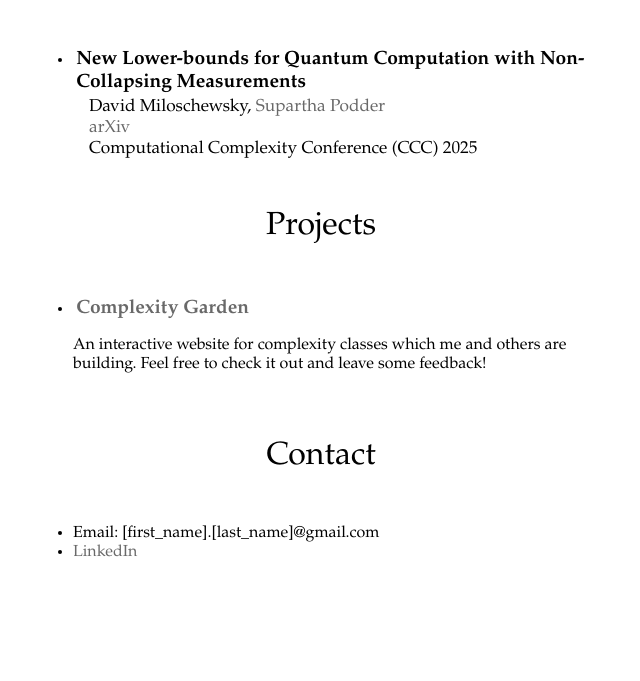
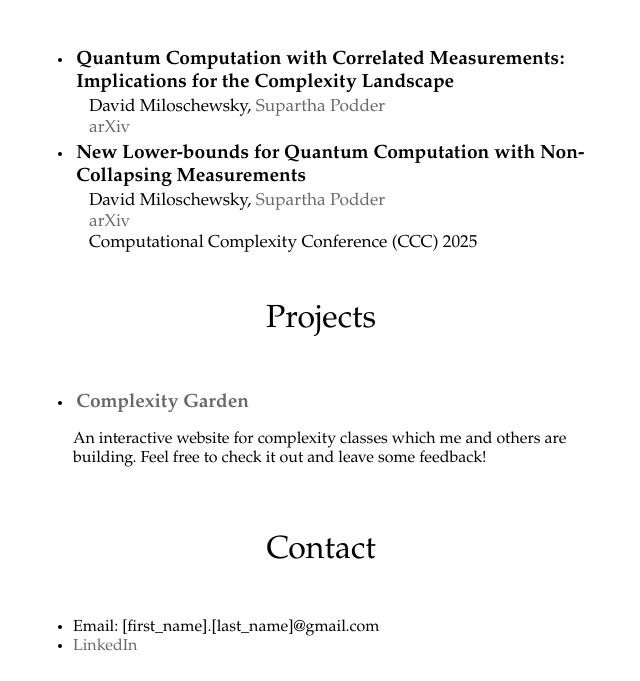
Before and after one commit to dmilosch/dmilosch.github.io, a plain HTML site: page index.html in a window 1280 px wide. Shown: the part 701-1382 px from the top of the page, without its empty margins (319-959 px from the left). Before the commit the page ends 1311 px from the top, so only its background shows below. Drawn offline with Linux system fonts and the light colour scheme.

Commit message:
Automatic papers + projects

```diff
--- /dev/null
+++ b/data.json
@@ -0,0 +1,32 @@
+{
+  "research": [
+    {
+        "title": "Quantum Computation with Correlated Measurements: Implications for the Complexity Landscape",
+        "authors": [
+            "David Miloschewsky",
+            { "name": "Supartha Podder", "url": "https://www.suparthapodder.com" }
+        ],
+        "links": {
+          "arXiv": "https://arxiv.org/abs/2507.03692"
+        }
+    },
+    {
+      "title": "New Lower-bounds for Quantum Computation with Non-Collapsing Measurements",
+      "authors": [
+        "David Miloschewsky",
+        { "name": "Supartha Podder", "url": "https://www.suparthapodder.com" }
+      ],
+      "links": {
+        "arXiv": "https://arxiv.org/abs/2411.04085"
+      },
+      "venue": "Computational Complexity Conference (CCC) 2025"
+    }
+  ],
+  "projects": [
+    {
+      "name": "Complexity Garden",
+      "url": "https://complexitygarden.com",
+      "description": "An interactive website for complexity classes which me and others are building. Feel free to check it out and leave some feedback!"
+    }
+  ]
+}
--- a/index.html
+++ b/index.html
@@ -5,7 +5,7 @@
 	<meta name="viewport" content="width=device-width, initial-scale=1">
 	<title>David Miloschewsky</title>
     <link rel="stylesheet" href="styles.css">
-    <!-- <script src="jsScript.js"></script> -->
+    <script src="script.js" defer></script>
 </head>
 
 <body>
@@ -39,18 +39,6 @@
 				Research
 			</div>
 			<div class="inside" id="content">
-				<ul>
-					<li>
-						<h3>
-							New Lower-bounds for Quantum Computation with Non-Collapsing Measurements
-						</h3>
-						<div id="publications">
-							David Miloschewsky, <a href="https://www.suparthapodder.com">Supartha Podder</a><br>
-							<a href="https://arxiv.org/abs/2411.04085">arXiv</a><br>
-							Computational Complexity Conference (CCC) 2025
-						</div>
-					</li>
-				</ul>
 			</div>
 		</section>
 
@@ -59,12 +47,6 @@
 				Projects
 			</div>
 			<div class="inside" id="content">
-				<ul>
-					<li>
-						<h3><a href="https://complexitygarden.com">Complexity Garden</a></h3>
-						<p>An interactive website for complexity classes which me and others are building. Feel free to check it out and leave some feedback!</p>
-					</li>
-				</ul>
 			</div>
 		</section>
 
--- /dev/null
+++ b/script.js
@@ -0,0 +1,98 @@
+document.addEventListener('DOMContentLoaded', () => {
+  fetch('data.json')
+    .then(response => response.json())
+    .then(data => {
+      populateResearch(data.research || []);
+      populateProjects(data.projects || []);
+    })
+    .catch(err => console.error('Error loading JSON data:', err));
+
+  function populateResearch(researchItems) {
+    const target = document.querySelector('#research #content');
+    if (!target) return;
+    target.innerHTML = '';
+
+    const ul = document.createElement('ul');
+    researchItems.forEach(item => {
+      const li = document.createElement('li');
+
+      const h3 = document.createElement('h3');
+      h3.textContent = item.title;
+      li.appendChild(h3);
+
+      const divPub = document.createElement('div');
+      divPub.id = 'publications';
+
+      // Authors
+      if (Array.isArray(item.authors)) {
+        const authorHtml = item.authors.map(author => {
+          if (typeof author === 'string') return author;
+          if (author && typeof author === 'object') {
+            const { name, url } = author;
+            if (url) {
+              return `<a href="${url}" target="_blank" rel="noopener noreferrer">${name}</a>`;
+            }
+            return name;
+          }
+          return '';
+        }).join(', ');
+        divPub.innerHTML = `${authorHtml}<br>`;
+      }
+
+      // Links (e.g., arXiv, DOI)
+      if (item.links && typeof item.links === 'object') {
+        Object.entries(item.links).forEach(([name, url]) => {
+          const a = document.createElement('a');
+          a.href = url;
+          a.textContent = name;
+          a.target = '_blank';
+          a.rel = 'noopener noreferrer';
+          divPub.appendChild(a);
+          divPub.appendChild(document.createElement('br'));
+        });
+      }
+
+      // Venue / extra info
+      if (item.venue) {
+        const spanVenue = document.createElement('span');
+        spanVenue.textContent = item.venue;
+        divPub.appendChild(spanVenue);
+      }
+
+      li.appendChild(divPub);
+      ul.appendChild(li);
+    });
+
+    target.appendChild(ul);
+  }
+
+  function populateProjects(projectItems) {
+    const target = document.querySelector('#projects #content');
+    if (!target) return;
+    target.innerHTML = '';
+
+    const ul = document.createElement('ul');
+    projectItems.forEach(item => {
+      const li = document.createElement('li');
+
+      const h3 = document.createElement('h3');
+      const link = document.createElement('a');
+      link.href = item.url;
+      link.textContent = item.name;
+      link.target = '_blank';
+      link.rel = 'noopener noreferrer';
+      h3.appendChild(link);
+      li.appendChild(h3);
+
+      if (item.description) {
+        const p = document.createElement('p');
+        p.textContent = item.description;
+        li.appendChild(p);
+      }
+
+      ul.appendChild(li);
+    });
+
+    target.appendChild(ul);
+  }
+});
--- a/styles.css
+++ b/styles.css
@@ -1,5 +1,5 @@
 body {
-	background-color: #FFFFFF/*#D3D3D3*/;
+	background-color: #FFFFFF;
 	font-family: Garamond, serif;
 	font-size: 16px;
 	align-items:center;
@@ -26,16 +26,23 @@ body {
 	padding: 0.5rem 0;
 }
 
+.header p {
+	margin: 0.3rem 0 0.8rem;
+}
+
+.header .menu-hr {
+	margin: 0 auto 0.4rem;
+}
+
+.header a {
+	margin: 0 0.4rem;
+}
+
 .center {
   display: block;
   margin-left: auto;
   margin-right: auto;
   width: 50%;
-}
-
-svg{
-	width:480px;
-	height:240px;
 }
 
 img{
@@ -47,11 +54,7 @@ img{
 a{
 	text-decoration: none;
 	color: dimgray;
-	border-bottom-style: none;
-	hyphens: none;
-	transition-property: background;
-    transition-duration: .2s;
-	transition: .5s ease;
+	transition: background 0.2s ease;
 	font-style: normal;
 }
 
@@ -65,8 +68,7 @@ a:hover {
 }
 
 hr {
-	margin-top:1rem;
-	margin-bottom:1rem;
+	margin: 1rem 0;
 }
 
 #title {
@@ -81,22 +83,10 @@ hr {
 	text-align: left;
 }
 
-h3, h4 {
-    margin: 0.2rem;
-	font-size: 1.2rem;
-}
-
 #publications {
 	margin-left:1rem;
 	line-height: 1.2;
 	font-size: 1.08rem;
-}
-
-#subheader {
-	margin: 2rem;
-	font-size: 1rem;
-	text-align: center;
-	font-weight: bold;
 }
 
 .inside {
@@ -110,57 +100,6 @@ h3, h4 {
 	background-color: transparent;
 	cursor: pointer;
 }
-
-/* Dropdown button on hover & focus */
-.menu-CSS:hover {
-  background-color: #A9A9A9;
-}
-
-.menu-CSS:focus {
-	background-image: url(file:///C:/Work/Website/miloschewsky.cz/New/menu_close_button.png);
-}
-
-/* The container <div> - needed to position the dropdown content */
-.dropdown {
-  position: relative;
-  display: inline-block;
-}
-
-/* Dropdown Content (Hidden by Default) */
-.drop-content {
-  display: none;
-  position: absolute;
-  background-color:#A9A9A9;
-  min-width: 160px;
-  box-shadow: 0px 8px 16px 0px rgba(0,0,0,0.2);
-  z-index: 1;
-}
-
-/* Links inside the dropdown */
-.drop-content a {
-  color: black;
-  padding: 12px 16px;
-  text-decoration: none;
-  display: block;
-}
-
-/* Change color of dropdown links on hover */
-.drop-content a:hover {background-color: #ddd}
-
-/* Show the dropdown menu (use JS to add this class to the .dropdown-content container when the user clicks on the dropdown button) */
-.show {display:block;}
-
-/* Graph Setup */
-
-.links line {
-  stroke: #000000;
-  stroke-opacity: 0.6;
-  }
-
-.nodes circle {
-    stroke: #000000;
-    stroke-width: 1px;
-  }
 
 /* --- Mobile adjustments --- */
 @media (max-width: 600px) {
@@ -177,14 +116,8 @@ h3, h4 {
 	}
 }
 
-.header p {
-	margin: 0.3rem 0 0.8rem;
+/* Removed #subheader (unused) and h4 isn't present, but keeping rule just for h3 */
+h3 {
+    margin: 0.2rem;
+    font-size: 1.2rem;
 }
-
-.header .menu-hr {
-	margin: 0 auto 0.4rem;
-}
-
-.header a {
-	margin: 0 0.4rem;
-}
```
